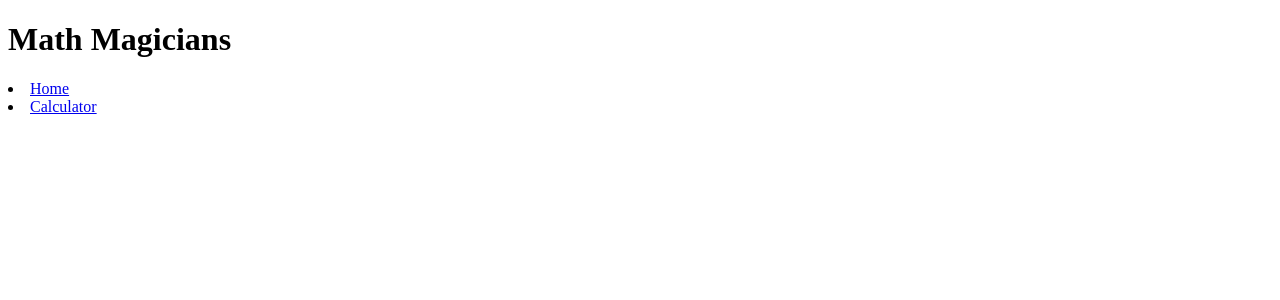
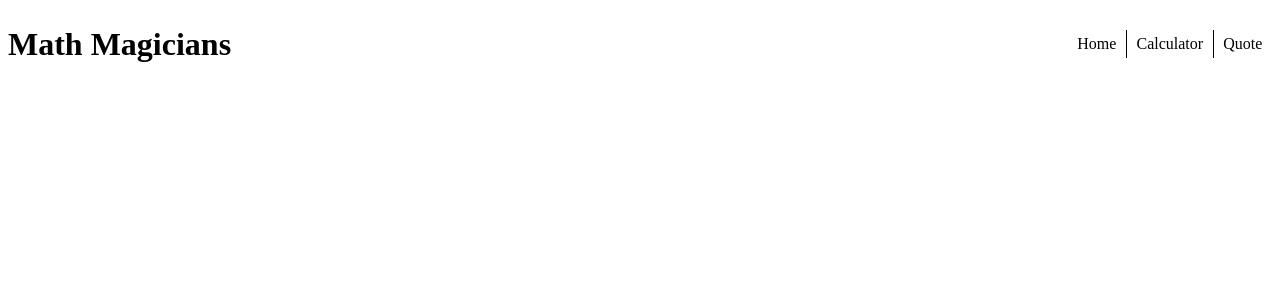
Before and after one commit to astroboyReloaded/MathMagicians, a React (Create React App) app: page /quote in a window 1280 px wide. Shown: the top 300 px of the page. Built offline with nearby package versions, Linux system fonts and the light colour scheme.

Commit message:
Create NavBar component

```diff
--- a/src/App.js
+++ b/src/App.js
@@ -1,18 +1,12 @@
-import { Route, Routes, NavLink } from 'react-router-dom';
+import { Route, Routes } from 'react-router-dom';
 import Calculator from './components/Calculator';
 import './App.css';
 import Quote from './components/Quote';
+import Navbar from './components/Navbar';
 
 const App = () => (
   <>
-    <header>
-      <h1>Math Magicians</h1>
-      <nav>
-        <li><NavLink to="/">Home</NavLink></li>
-        <li><NavLink to="/calculator">Calculator</NavLink></li>
-      </nav>
-    </header>
-
+    <Navbar />
     <Routes>
       <Route path="/" element={<Quote />} />
       <Route path="/calculator" element={<Calculator />} />
--- /dev/null
+++ b/src/components/Navbar.js
@@ -0,0 +1,36 @@
+import React from 'react';
+import { NavLink, Outlet } from 'react-router-dom';
+import navbar from '../styles/Navbar.module.css';
+
+const Navbar = () => {
+  const routes = [
+    { path: '/', label: 'Home' },
+    { path: '/calculator', label: 'Calculator' },
+    { path: '/quote', label: 'Quote' },
+  ];
+
+  return (
+    <>
+      <header className={navbar.header}>
+        <h1 className={navbar.title}>Math Magicians</h1>
+        <nav className={navbar.navbar}>
+          <ul className={navbar.ul}>
+            {routes.map((route) => (
+              <li
+                className={navbar.li}
+                key={route.label}
+              >
+                <NavLink to={route.path}>
+                  {route.label}
+                </NavLink>
+              </li>
+            ))}
+          </ul>
+        </nav>
+      </header>
+      <Outlet />
+    </>
+  );
+};
+
+export default Navbar;
--- /dev/null
+++ b/src/styles/Navbar.module.css
@@ -0,0 +1,36 @@
+.header {
+  display: flex;
+  justify-content: space-between;
+}
+
+.title {
+  margin-block: auto;
+}
+
+.ul {
+  display: flex;
+  height: 100%;
+  margin: 0;
+  padding: 0;
+  justify-content: center;
+  align-items: center;
+  list-style: none;
+}
+
+.li {
+  padding: 0.3rem 0.6rem;
+  border-right: 1px solid black;
+}
+
+.li:nth-child(3) {
+  border-right: none;
+}
+
+a {
+  text-decoration: none;
+  color: black;
+}
+
+.active {
+  color: red;
+}
```
